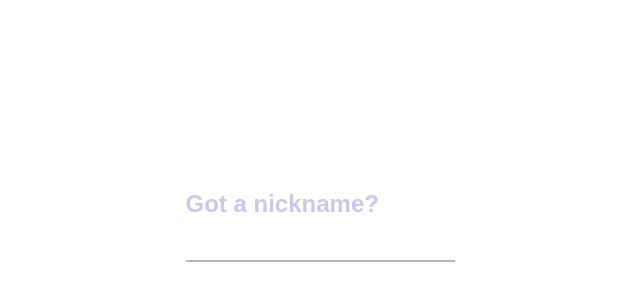
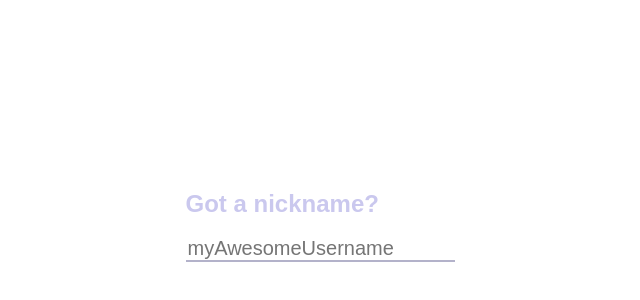
Before and after one commit to caikovsky/chat-app, a React (Create React App) app: page / in a window 1280 px wide. Shown: the part 174-474 px from the top of the page, without its empty margins (320-960 px from the left). Built offline with nearby package versions, Linux system fonts and the light colour scheme; no server answers.

Commit message:
fixed placeholder typo

```diff
--- a/src/components/LoginForm.js
+++ b/src/components/LoginForm.js
@@ -57,7 +57,7 @@ export default class LoginForm extends Component {
             id="nickname"
             value={nickname}
             onChange={this.handleChange}
-            palceholder={'myAwesomeUsername'}
+            placeholder={'myAwesomeUsername'}
           />
 
           <div className="error">{error ? error: ""}</div>
```
